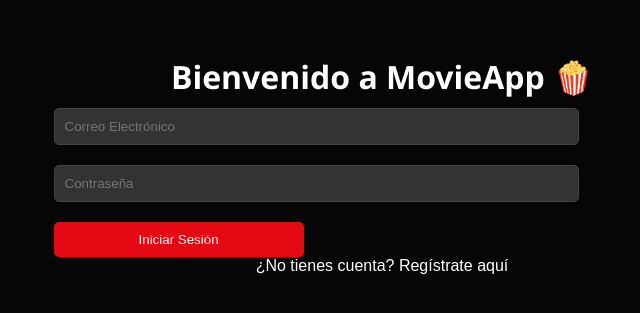
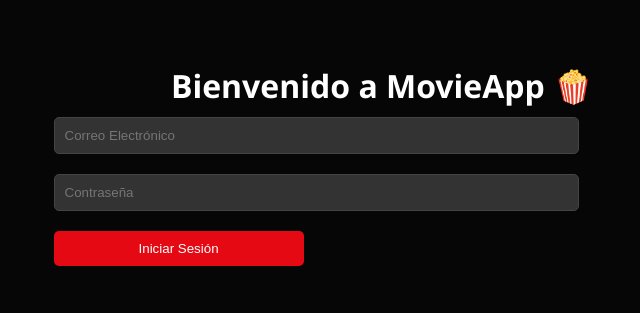
Before and after one commit to nicocamagic/MovieFlixApp, a plain HTML site: page index.html in a window 1280 px wide. Shown: the part 235-548 px from the top of the page, without its empty margins (258-898 px from the left). Drawn offline with Linux system fonts and the light colour scheme.

Commit message:
Se Actualizo La App

```diff
--- a/index.html
+++ b/index.html
@@ -14,7 +14,6 @@
             <input type="password" id="password" placeholder="Contraseña" required>
             <button type="submit">Iniciar Sesión</button>
         </form>
-        <p>¿No tienes cuenta? <a href="Registro.html" id="show-register">Regístrate aquí</a></p>
     </div>
 
     <script type="module" src="https://www.gstatic.com/firebasejs/9.6.1/firebase-app.js"></script>
```
